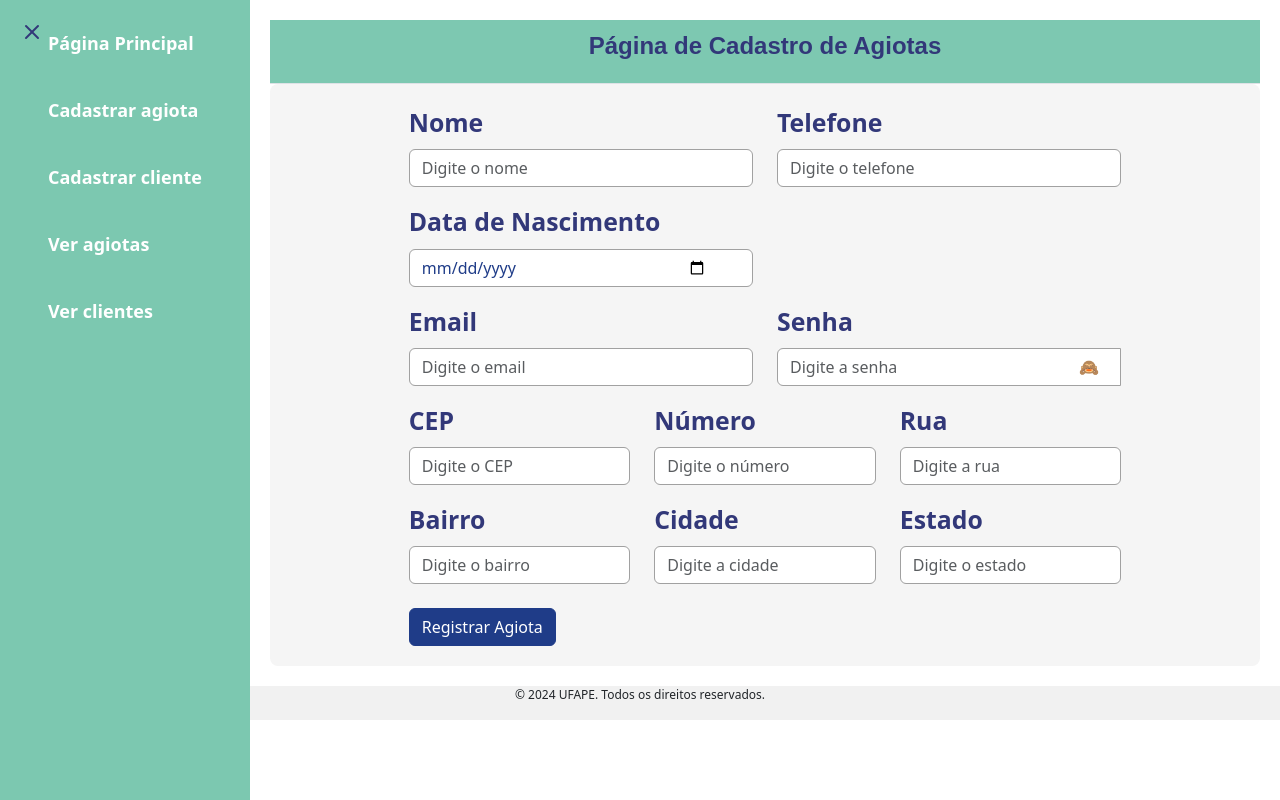
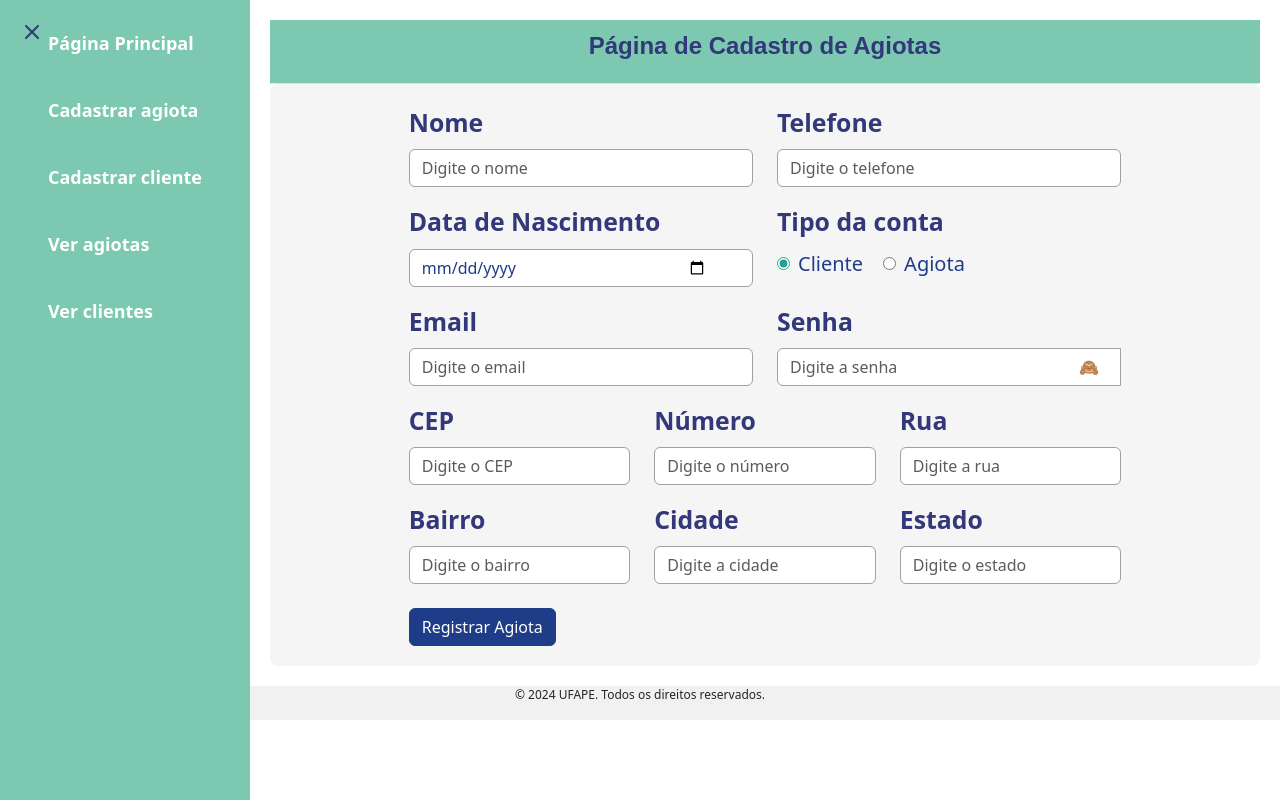
Before and after one commit to maxdavidsouza/agiota, a Next.js app in the folder agiota-next-frontend/: page /agiotas/create in a window 1280 px wide. Built offline with nearby package versions, Linux system fonts and the light colour scheme.

Commit message:
Adicionando checkbox do tipo de conta

```diff
--- a/agiota-next-frontend/app/agiotas/create/CreateAgiota.module.css
+++ b/agiota-next-frontend/app/agiotas/create/CreateAgiota.module.css
@@ -94,3 +94,24 @@
 .input {
   padding-right: 45px;
 }
+.radioGroup {
+  display: flex;
+  align-items: center;
+  gap: 20px;
+}
+
+.radioLabel {
+  display: flex;
+  align-items: center;
+  font-size: 1.25rem;
+  color: #1F3C88;
+  cursor: pointer;
+}
+
+.radioInput {
+  margin-right: 8px;
+}
+
+.radioGroup input[type="radio"] {
+  accent-color: #2A9D8F;
+}
--- a/agiota-next-frontend/app/agiotas/create/page.js
+++ b/agiota-next-frontend/app/agiotas/create/page.js
@@ -32,6 +32,7 @@ export default function CreateAgiota() {
       cidade: "",
       estado: "",
     },
+    tipoDaConta: 'Cliente'
   };
 
   const validate = (values) => {
@@ -164,6 +165,29 @@ export default function CreateAgiota() {
                   </InputGroup>
                   <ErrorMessage name="dataDeNascimento" component="div" className="text-danger mt-1" />
                 </Col>
+                <Col md={6}>
+                  <BootstrapForm.Label className={styles.customLabel}>Tipo da conta</BootstrapForm.Label>
+                  <div className={styles.radioGroup}>
+                    <label className={styles.radioLabel}>
+                      <Field
+                        type="radio"
+                        name="tipoDaConta"
+                        value="Cliente"
+                        className={styles.radioInput}
+                      />
+                      Cliente
+                    </label>
+                    <label className={styles.radioLabel}>
+                      <Field
+                        type="radio"
+                        name="tipoDaConta"
+                        value="Agiota"
+                        className={styles.radioInput}
+                      />
+                      Agiota
+                    </label>
+                  </div>
+                </Col>
               </Row>
               <Row className="mb-3">
                 <Col md={6}>
```
